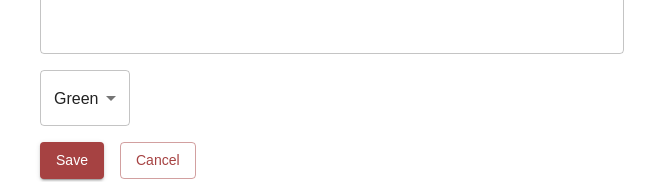
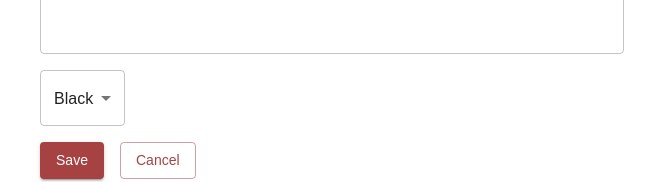
Before and after one commit to 210on/infox, a React (Vite) app: page /memo/1 in a window 1280 px wide. Shown: the part 295-477 px from the top of the page, without its empty margins (0-663 px from the left). Built offline with nearby package versions, Linux system fonts and the light colour scheme.

Commit message:
色の変更

```diff
--- a/src/pages/Memo.tsx
+++ b/src/pages/Memo.tsx
@@ -15,7 +15,7 @@ export function Memo(): JSX.Element {
   const [title, setTitle] = useState("");
   const [titleError, setTitleError] = useState(false);
   const [content, setContent] = useState("");
-  const [textColor, setTextColor] = useState("green"); // デフォルトのテキスト色（黒色）を設定
+  const [textColor, setTextColor] = useState("black"); // デフォルトのテキスト色（黒色）を設定
 
   const params = useParams();
   const id = params.id;
```
